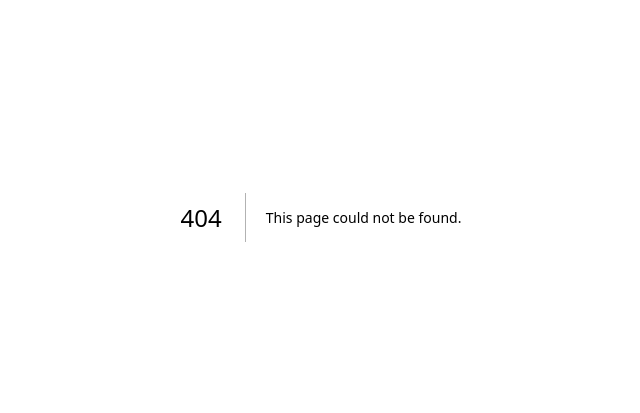
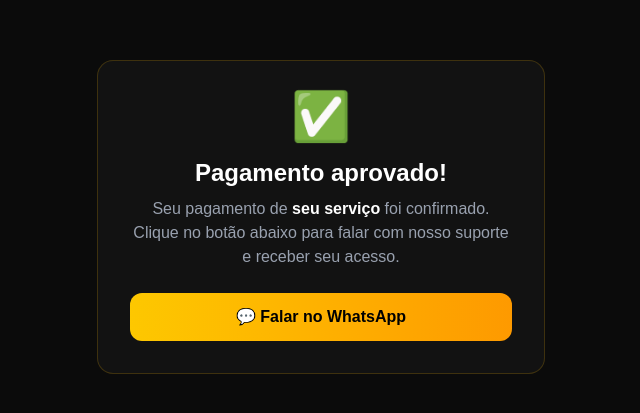
Before and after one commit to primelegendstech/prime-legends, a Next.js app: page /sucesso in a window 1280 px wide. Before the commit this address had no page. Shown: the part 183-596 px from the top of the page, without its empty margins (319-959 px from the left). Built offline with nearby package versions, Linux system fonts and the light colour scheme.

Commit message:
Adiciona pagina de sucesso com WhatsApp e integracao Mercado Pago

```diff
--- /dev/null
+++ b/app/api/checkout/route.ts
@@ -0,0 +1,39 @@
+import { MercadoPagoConfig, Preference } from "mercadopago";
+import { NextRequest, NextResponse } from "next/server";
+
+const client = new MercadoPagoConfig({
+  accessToken: process.env.MERCADOPAGO_ACCESS_TOKEN!,
+});
+
+export async function POST(request: NextRequest) {
+  try {
+    const { titulo, preco } = await request.json();
+
+    const preference = new Preference(client);
+
+    const result = await preference.create({
+      body: {
+        items: [
+          {
+            id: titulo,
+            title: titulo,
+            quantity: 1,
+            unit_price: Number(preco),
+            currency_id: "BRL",
+          },
+        ],
+        back_urls: {
+          success: `${process.env.NEXT_PUBLIC_SITE_URL}/sucesso?servico=${encodeURIComponent(titulo)}&valor=${preco}`,
+          failure: `${process.env.NEXT_PUBLIC_SITE_URL}/alugueis?status=falha`,
+          pending: `${process.env.NEXT_PUBLIC_SITE_URL}/alugueis?status=pendente`,
+        },
+        auto_return: "approved",
+      },
+    });
+
+    return NextResponse.json({ url: result.init_point });
+  } catch (error) {
+    console.error(error);
+    return NextResponse.json({ error: "Erro ao criar pagamento" }, { status: 500 });
+  }
+}
--- /dev/null
+++ b/app/sucesso/page.tsx
@@ -0,0 +1,47 @@
+"use client";
+
+import { useSearchParams } from "next/navigation";
+import { Suspense } from "react";
+
+function ConteudoSucesso() {
+  const params = useSearchParams();
+  const servico = params.get("servico") || "seu serviço";
+  const valor = params.get("valor") || "";
+  const operacao = params.get("payment_id") || params.get("collection_id") || "";
+
+  const numeroWhatsApp = "5581995716227";
+  const mensagem = `Olá! Acabei de pagar o *${servico}*${
+    valor ? ` no valor de R$ ${valor}` : ""
+  }.${operacao ? ` Número da operação: ${operacao}.` : ""} Podem me enviar o acesso?`;
+
+  const linkWhatsApp = `https://wa.me/${numeroWhatsApp}?text=${encodeURIComponent(mensagem)}`;
+
+  return (
+    <main className="min-h-screen bg-[#0B0B0B] text-white flex items-center justify-center px-6">
+      <div className="max-w-md w-full bg-white/[0.03] border border-yellow-500/20 rounded-2xl p-8 text-center">
+        <div className="text-5xl mb-4">✅</div>
+        <h1 className="text-2xl font-bold mb-2">Pagamento aprovado!</h1>
+        <p className="text-gray-400 mb-6">
+          Seu pagamento de <span className="text-white font-semibold">{servico}</span> foi
+          confirmado. Clique no botão abaixo para falar com nosso suporte e receber seu acesso.
+        </p>
+        <a
+          href={linkWhatsApp}
+          target="_blank"
+          rel="noopener noreferrer"
+          className="inline-flex items-center justify-center gap-2 w-full rounded-xl bg-gradient-to-r from-yellow-400 to-amber-500 px-6 py-3 font-bold text-black transition hover:opacity-90"
+        >
+          💬 Falar no WhatsApp
+        </a>
+      </div>
+    </main>
+  );
+}
+
+export default function Sucesso() {
+  return (
+    <Suspense fallback={null}>
+      <ConteudoSucesso />
+    </Suspense>
+  );
+}
--- a/components/AlugueisContent.tsx
+++ b/components/AlugueisContent.tsx
@@ -14,42 +14,43 @@ const imagensPorFerramenta: Record<string, string[]> = {
 
 const planosPorFerramenta: Record<
   string,
-  { nome: string; preco: string; periodo: string; destaque: boolean }[]
+  { nome: string; preco: number; destaque: boolean }[]
 > = {
   UnlockTool: [
-    { nome: "6 horas", preco: "R$ 5,00", periodo: "", destaque: true },
-    { nome: "12 horas", preco: "R$ 9,00", periodo: "", destaque: false },
-    { nome: "48 horas", preco: "R$ 18,00", periodo: "", destaque: true },
-    { nome: "120 horas", preco: "R$ 30,00", periodo: "", destaque: false },
+    { nome: "6 horas", preco: 5, destaque: true },
+    { nome: "12 horas", preco: 9, destaque: false },
+    { nome: "48 horas", preco: 18, destaque: true },
+    { nome: "120 horas", preco: 30, destaque: false },
   ],
   "TSM Tool": [
-    { nome: "3 horas", preco: "R$ 5,00", periodo: "", destaque: false },
-    { nome: "12 horas", preco: "R$ 9,00", periodo: "", destaque: true },
-    { nome: "48 horas", preco: "R$ 18,00", periodo: "", destaque: true },
-    { nome: "168 horas", preco: "R$ 35,00", periodo: "", destaque: false },
+    { nome: "3 horas", preco: 5, destaque: false },
+    { nome: "12 horas", preco: 9, destaque: true },
+    { nome: "48 horas", preco: 18, destaque: true },
+    { nome: "168 horas", preco: 35, destaque: false },
   ],
   "AMT Tool": [
-    { nome: "2 horas", preco: "R$ 5,00", periodo: "", destaque: false },
-    { nome: "3 horas", preco: "R$ 6,00", periodo: "", destaque: true },
-    { nome: "5 horas", preco: "R$ 8,00", periodo: "", destaque: false },
-    { nome: "12 horas", preco: "R$ 10,00", periodo: "", destaque: true },
+    { nome: "2 horas", preco: 5, destaque: false },
+    { nome: "3 horas", preco: 6, destaque: true },
+    { nome: "5 horas", preco: 8, destaque: false },
+    { nome: "12 horas", preco: 10, destaque: true },
   ],
   "Samsung Tool": [
-    { nome: "12 horas", preco: "R$ 15,00", periodo: "", destaque: true },
-    { nome: "24 horas", preco: "R$ 20,00", periodo: "", destaque: true },
-    { nome: "48 horas", preco: "R$ 30,00", periodo: "", destaque: false },
-    { nome: "72 horas", preco: "R$ 35,00", periodo: "", destaque: false },
+    { nome: "12 horas", preco: 15, destaque: true },
+    { nome: "24 horas", preco: 20, destaque: true },
+    { nome: "48 horas", preco: 30, destaque: false },
+    { nome: "72 horas", preco: 35, destaque: false },
   ],
   "Griffin-Unlocker": [
-    { nome: "6 horas", preco: "R$ 9,00", periodo: "", destaque: true },
-    { nome: "12 horas", preco: "R$ 14,00", periodo: "", destaque: true },
-    { nome: "24 horas", preco: "R$ 18,00", periodo: "", destaque: false },
+    { nome: "6 horas", preco: 9, destaque: true },
+    { nome: "12 horas", preco: 14, destaque: true },
+    { nome: "24 horas", preco: 18, destaque: false },
   ],
 };
 
 export default function AlugueisContent() {
   const [ativo, setAtivo] = useState(ferramentas[0]);
   const [indiceImagem, setIndiceImagem] = useState(0);
+  const [carregando, setCarregando] = useState<string | null>(null);
   const planos = planosPorFerramenta[ativo];
   const imagens = imagensPorFerramenta[ativo];
 
@@ -60,6 +61,28 @@ export default function AlugueisContent() {
     }, 3000);
     return () => clearInterval(intervalo);
   }, [ativo, imagens.length]);
+
+  async function pagar(nomePlano: string, preco: number) {
+    const titulo = `${ativo} - Aluguel ${nomePlano}`;
+    setCarregando(nomePlano);
+    try {
+      const resposta = await fetch("/api/checkout", {
+        method: "POST",
+        headers: { "Content-Type": "application/json" },
+        body: JSON.stringify({ titulo, preco }),
+      });
+      const dados = await resposta.json();
+      if (dados.url) {
+        window.location.href = dados.url;
+      } else {
+        alert("Erro ao gerar pagamento. Tente novamente.");
+        setCarregando(null);
+      }
+    } catch (erro) {
+      alert("Erro ao gerar pagamento. Tente novamente.");
+      setCarregando(null);
+    }
+  }
 
   return (
     <>
@@ -130,9 +153,14 @@ export default function AlugueisContent() {
                   </p>
                   <p className="text-gray-400 text-sm">Login e senha</p>
                 </div>
-                <button className="px-5 py-2 rounded-full font-bold text-black bg-gradient-to-r from-yellow-400 to-amber-500 hover:opacity-90 transition text-sm whitespace-nowrap">
-                  {plano.preco}
-                  <span className="font-normal">{plano.periodo}</span>
+                <button
+                  onClick={() => pagar(plano.nome, plano.preco)}
+                  disabled={carregando === plano.nome}
+                  className="px-5 py-2 rounded-full font-bold text-black bg-gradient-to-r from-yellow-400 to-amber-500 hover:opacity-90 transition text-sm whitespace-nowrap disabled:opacity-50"
+                >
+                  {carregando === plano.nome
+                    ? "Aguarde..."
+                    : `R$ ${plano.preco.toFixed(2).replace(".", ",")}`}
                 </button>
               </div>
             ))}
--- a/package.json
+++ b/package.json
@@ -9,6 +9,7 @@
     "lint": "eslint"
   },
   "dependencies": {
+    "mercadopago": "^3.2.1",
     "next": "16.2.10",
     "react": "19.2.4",
     "react-dom": "19.2.4"
```
Also changed, not shown: 1 other file (tests, documents, lock files or other folders).
